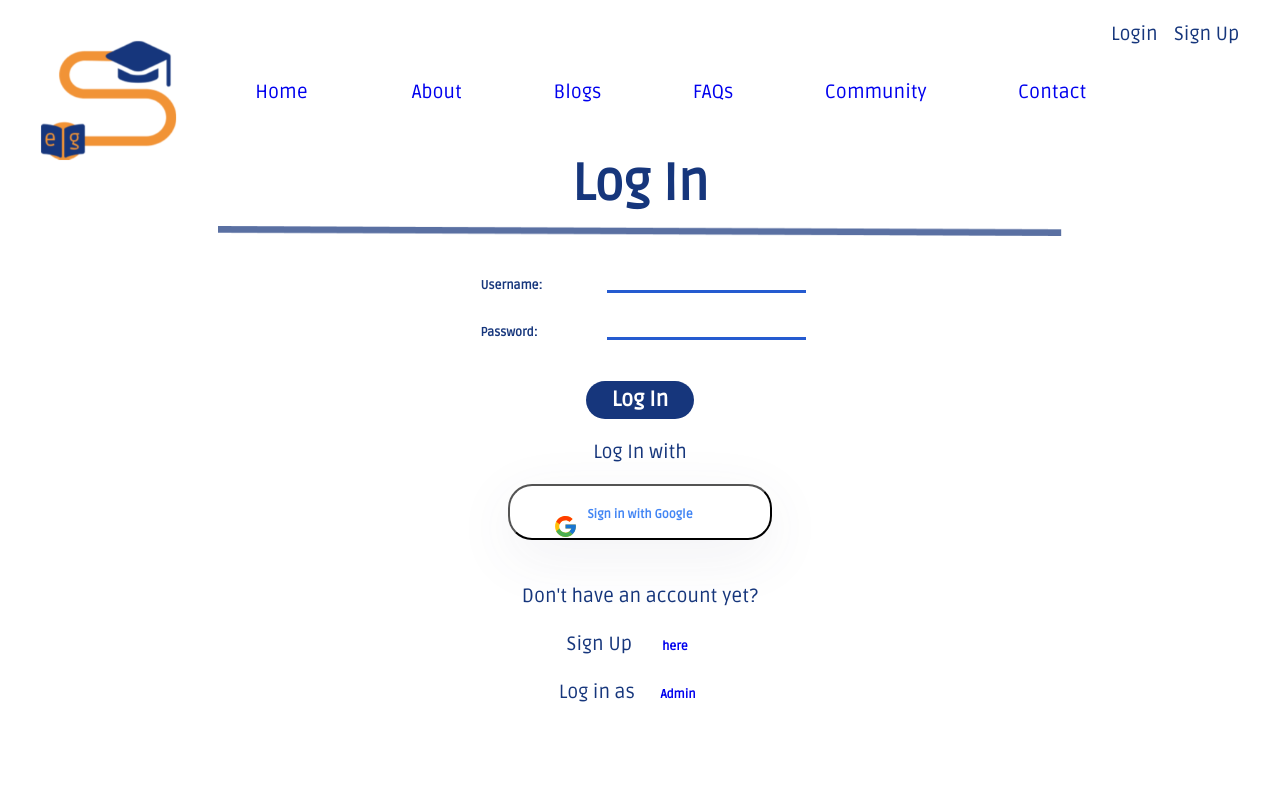
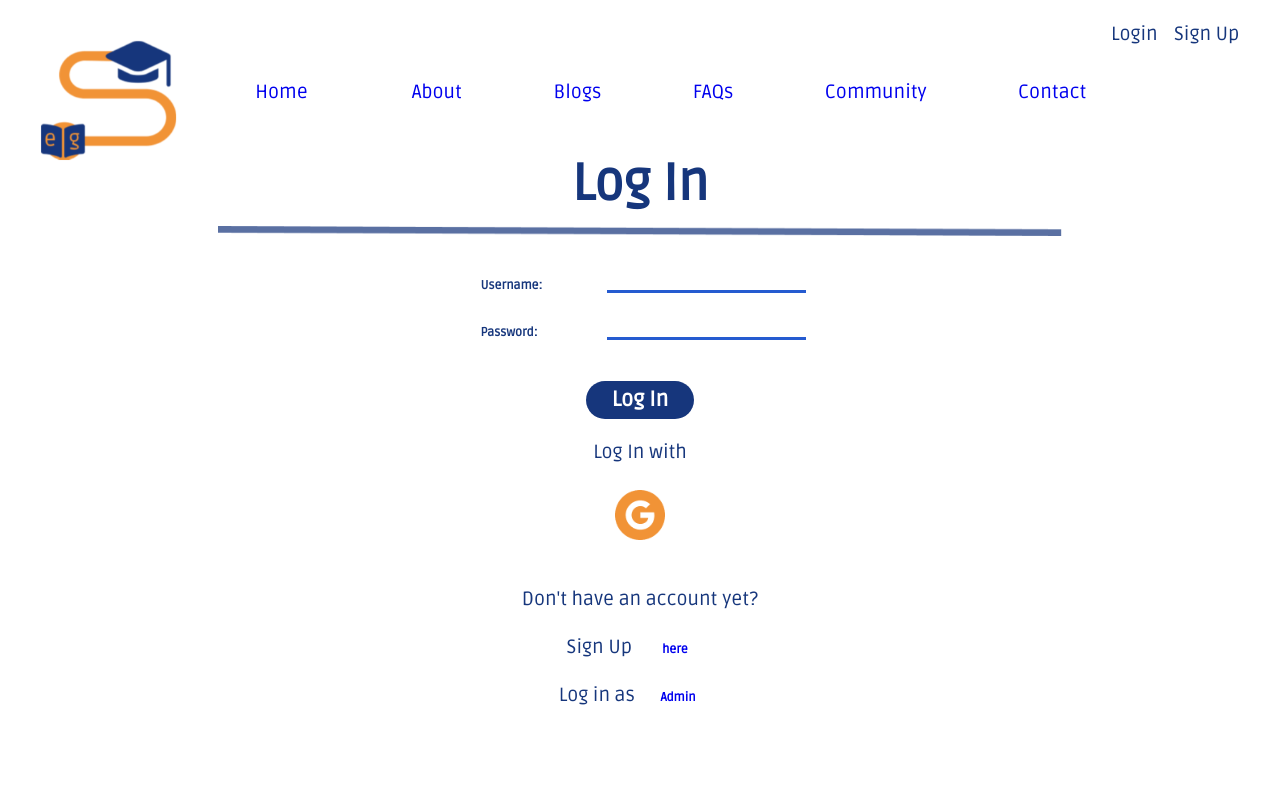
Before and after one commit to Atcha-Abe/eduguide-ver-4, a React (Create React App) app: page /login in a window 1280 px wide. Shown: the top 800 px of the page. Built offline with nearby package versions, Linux system fonts and the light colour scheme.

Commit message:
added change password

```diff
--- a/src/App.js
+++ b/src/App.js
@@ -46,7 +46,7 @@ class App extends Component {
           <div className="app">
             <Navbar />
             <Sidebar />
-            <Route exact path="/home" component={Home} />
+            <Route exact path="/" component={Home} />
             <Route exact path="/about" component={About} />
             <Route exact path="/blogs" component={Blogs} />
             <Route exact path="/faqs" component={FAQs} />
--- a/src/account/AdminLogin.js
+++ b/src/account/AdminLogin.js
@@ -56,7 +56,6 @@ function AdminLogIn() {
         <p>Log In with</p>
         <div align="center">
           <GLogin />
-          <GLogout />
         </div>
         <br></br>
         <p>
--- a/src/account/ChangePass.js
+++ b/src/account/ChangePass.js
@@ -1,32 +1,85 @@
-import React, { Component } from 'react';
+import React, { useState } from "react";
 import "./Account.css";
+import { UPDATE_PASSWORD } from "../account/Graphql/Mutation";
+import { useMutation } from "@apollo/client";
 
-import {
-    Link
-  } from 'react-router-dom'
-export default class ChangePass extends Component {
-    render() {
+import { Link } from "react-router-dom";
+function ChangePass() {
+  const [username, setUsername] = useState("");
+  const [currentPassword, setCurrentPassword] = useState("");
+  const [newPassword, setNewPassword] = useState("");
 
+  const [updatePassword, { error }] = useMutation(UPDATE_PASSWORD);
+
+  if (error) {
+    return <h1> {error} </h1>;
+  }
   return (
     <div align="center">
       <h3>Change Password</h3>
       <form className="pass-form">
         <label>
-                    <b>New Password:</b>
-                        <input type="password" className="pass-field" name="password" />
+          <b>Username:</b>
+          <input
+            type="username"
+            className="pass-field"
+            name="username"
+            onChange={(event) => {
+              setUsername(event.target.value);
+            }}
+          />
         </label>
         <br></br>
         <label>
-                    <b>Confirm Password:</b>
-                        <input type="password" className="pass-field" name="cpassword" />
+          <b>Password:</b>
+          <input
+            type="password"
+            className="pass-field"
+            name="password"
+            onChange={(event) => {
+              setCurrentPassword(event.target.value);
+            }}
+          />
+        </label>
+        <br></br>
+        <label>
+          <b>New Password:</b>
+          <input
+            type="password"
+            className="pass-field"
+            name="npassword"
+            onChange={(event) => {
+              setNewPassword(event.target.value);
+            }}
+          />
         </label>
       </form>
       <div className="pass-btns">
-                        <Link to="/save" className="reg-btn" value="Save">Save</Link>
-                        <Link to="/mainprofile" className="reg-btn" value="Cancel">Cancel</Link>
+        <Link
+          to="/save"
+          className="reg-btn"
+          value="Save"
+          onClick={() => {
+            updatePassword({
+              variables: {
+                username: username,
+                oldPassword: currentPassword,
+                newPassword: newPassword,
+              },
+            });
+          }}
+        >
+          Save
+        </Link>
+        <Link to="/mainprofile" className="reg-btn" value="Cancel">
+          Cancel
+        </Link>
       </div>
-                <p className="bottom_p"><b>Make the right decision.</b></p>
+      <p className="bottom_p">
+        <b>Make the right decision.</b>
+      </p>
     </div>
-        )
+  );
 }
-}
+
+export default ChangePass;
--- a/src/account/GLogin.css
+++ b/src/account/GLogin.css
@@ -1,29 +1,14 @@
 .button {
-    cursor: pointer;
-    display: block;
-    font-size: 1.5em;
-    box-sizing: content-box;
-    margin: 20px auto 0px;
-    width: 20%;
-    padding: 15px 20px;
+  width: 10%;
+  height: 20%;
+  padding: 5px 10px;
   border-radius: 24px;
-    border-color: black;
-    background-color: white;
-    /* box-shadow: 0px 16px 60px rgba(78, 79, 114, 0.1); */
-    box-shadow: 0px 16px 60px rgba(78, 79, 114, 0.08);
+  border-color: white;
   position: relative;
 }
 
-  .buttonText {
-    color: #4285f4;
-    font-weight: bolder;
-  }
-
 .icon {
-    height: 25px;
-    width: 25px;
-    margin-right: 0px;
-    position: absolute;
-    left: 30px;
+  height: 50px;
+  width: 50px;
   align-items: center;
 }
--- a/src/account/GLogin.js
+++ b/src/account/GLogin.js
@@ -1,16 +1,15 @@
-import React from 'react';
-import { useGoogleLogin } from 'react-google-login';
-
+import React from "react";
+import { useGoogleLogin } from "react-google-login";
 
 // refresh token
-import { refreshTokenSetup } from '../utils/refreshToken';
+import { refreshTokenSetup } from "../utils/refreshToken";
 
 const clientId =
-  '921182133637-oottoaa9p4oej5p423r33rrsnrskne7m.apps.googleusercontent.com';
+  "921182133637-oottoaa9p4oej5p423r33rrsnrskne7m.apps.googleusercontent.com";
 
 function GLogin() {
   const onSuccess = (res) => {
-    console.log('Login Success: currentUser:', res.profileObj);
+    console.log("Login Success: currentUser:", res.profileObj);
     alert(
       `Logged in successfully! Welcome ${res.profileObj.name}. \nYou can know take the test.`
     );
@@ -18,10 +17,8 @@ function GLogin() {
   };
 
   const onFailure = (res) => {
-    console.log('Login failed: res:', res);
-    alert(
-      `Failed to login. 😢 Please contact the developers`
-    );
+    console.log("Login failed: res:", res);
+    alert(`Failed to login. 😢 Please contact the developers`);
   };
 
   const { signIn } = useGoogleLogin({
@@ -29,22 +26,12 @@ function GLogin() {
     onFailure,
     clientId,
     isSignedIn: true,
-    accessType: 'offline',
+    accessType: "offline",
     // responseType: 'code',
     // prompt: 'consent',
   });
 
-
-
-  return (
-    <button onClick={signIn} className="button">
-      <img src="icons/google.svg" alt="google login" className="icon"></img>
-      <span className="buttonText">Sign in with Google</span>
-    </button>
-  );
-
-
-
+  return <img src="icons/Google.png" onClick={signIn} className="icon"></img>;
 }
 
 export default GLogin;
--- a/src/account/GLogout.js
+++ b/src/account/GLogout.js
@@ -1,18 +1,17 @@
-import React from 'react';
-import { useGoogleLogout } from 'react-google-login';
-
+import React from "react";
+import { useGoogleLogout } from "react-google-login";
 
 const clientId =
-  '921182133637-oottoaa9p4oej5p423r33rrsnrskne7m.apps.googleusercontent.com';
+  "921182133637-oottoaa9p4oej5p423r33rrsnrskne7m.apps.googleusercontent.com";
 
 function GLogout() {
   const onLogoutSuccess = (res) => {
-    console.log('Logged out Success');
-    alert('Logged out Successfully ✌');
+    console.log("Logged out Success");
+    alert("Logged out Successfully ✌");
   };
 
   const onFailure = () => {
-    console.log('Handle failure cases');
+    console.log("Handle failure cases");
   };
 
   const { signOut } = useGoogleLogout({
@@ -22,10 +21,9 @@ function GLogout() {
   });
 
   return (
-    <button onClick={signOut} className="button">
-      <img src="icons/google.svg" alt="google login" className="icon"></img>
-      <span className="buttonText">Sign out</span>
-    </button>
+    <span className="buttonText" onClick={signOut}>
+      Sign out
+    </span>
   );
 }
 
--- a/src/account/Graphql/Mutation.ts
+++ b/src/account/Graphql/Mutation.ts
@@ -25,7 +25,7 @@ export const CREATE_USER = gql`
 `;
 
 export const USER_LOGIN = gql`
-  mutation updatePassword($username: String!, $password: String!) {
+  mutation userLogin($username: String!, $password: String!) {
     message
   }
 `;
@@ -46,6 +46,22 @@ export const UPDATE_PASSWORD = gql`
   }
 `;
 
+export const EDIT_PROFILE = gql`
+  mutation editProfile(
+    $username: String!
+    $levelStrand: String!
+    $school: String!
+  ) {
+    updatePassword(
+      username: $username
+      levelStrand: $levelStrand
+      school: $school
+    ) {
+      message
+    }
+  }
+`;
+
 export const DELETE_USER = gql`
   mutation deleteUser($id: ID!) {
     deleteUser(id: $id) {
--- a/src/account/SignUp.js
+++ b/src/account/SignUp.js
@@ -6,6 +6,7 @@ import { useDispatch } from "react-redux";
 import { setAccountDetails } from "../store/actions/header";
 import { CREATE_USER } from "../account/Graphql/Mutation";
 import { useMutation } from "@apollo/client";
+import GLogin from "./GLogin";
 
 function SignUp() {
   const dispatch = useDispatch();
@@ -93,9 +94,10 @@ function SignUp() {
       </form>
       <p>Sign Up with</p>
       <div align="center">
-        <img src="./icons/Google.png" className="social-icons"></img>
+        <GLogin />
       </div>
       <br></br>
+
       <Link
         to="/login"
         className="reg-btn"
--- a/src/components/Navbar.js
+++ b/src/components/Navbar.js
@@ -3,9 +3,9 @@ import "./Navbar.css";
 import { GiHamburgerMenu } from "react-icons/gi";
 import { useDispatch, useSelector } from "react-redux";
 import { showSidebar } from "../store/actions/sidebar";
-
 import { Link } from "react-router-dom";
 import { logoutUser } from "../store/actions/header";
+import GLogout from "../account/GLogout";
 
 function NavBar() {
   //update event state
@@ -19,17 +19,18 @@ function NavBar() {
   const logoutClick = () => {
     dispatch(logoutUser());
   };
+
   return (
     <div className="navbar">
       <div className="navbar__wrapper">
         <div className="navbar__logo">
-          <Link to="/home">
+          <Link to="/">
             <img src="./images/Logo192.png" alt="eduguide logo" />
           </Link>
         </div>
         <ul className="navbar__links">
           <li className="navbar__link">
-            <Link to="/home" className="navbar__link">
+            <Link to="/" className="navbar__link">
               Home
             </Link>
           </li>
@@ -84,7 +85,14 @@ function NavBar() {
 
             {header ? (
               <li>
-                <Link to="/login" className="login-item" onClick={logoutClick}>
+                <Link
+                  to="/login"
+                  className="login-item"
+                  onClick={() => {
+                    logoutClick();
+                    GLogout();
+                  }}
+                >
                   Log Out
                 </Link>
               </li>
--- a/src/components/Sidebar.js
+++ b/src/components/Sidebar.js
@@ -18,7 +18,7 @@ function Sidebar() {
     <div className="sidebar" id={sidebar ? "show-sidebar" : "hide-sidebar"}>
       <ul className="sidebar__links">
         <li className="sidebar__link">
-          <Link to="/home" className="sidebar__link">
+          <Link to="/" className="sidebar__link">
             Home
           </Link>
         </li>
```
Also changed, not shown: public/icons/google.svg (deleted), 1 other file (tests, documents, lock files or other folders). Lines whose indentation alone changed are shown as unchanged.
